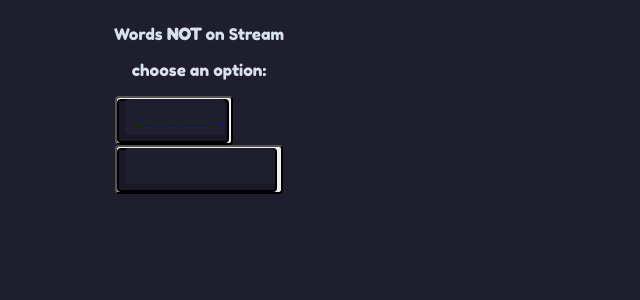
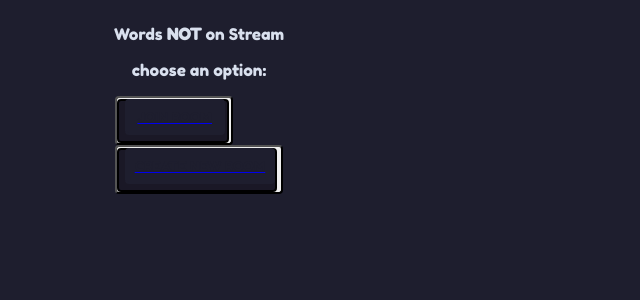
Before and after one commit to theqa-ninja/notWoS, a React (Vite) app in the folder frontend/: page / in a window 1280 px wide. Shown: the top 300 px of the page, without its empty margins (0-640 px from the left). Built offline with nearby package versions, Linux system fonts and the light colour scheme.

Commit message:
Add link to the main game

```diff
--- a/frontend/src/pages/Home.tsx
+++ b/frontend/src/pages/Home.tsx
@@ -21,9 +21,11 @@ const Home: React.FC = () => {
             </Button>
           </Link>
           {/* TODO: should create a new game and redirect to game */}
-          <Button popup color="green" kind="outline" className="text-2xl">
-            create new room
-          </Button>
+          <Link to="/wnos">
+            <Button popup color="green" kind="outline" className="text-2xl">
+              create new room
+            </Button>
+          </Link>
         </footer>
       </div>
     </LayoutMain>
```
